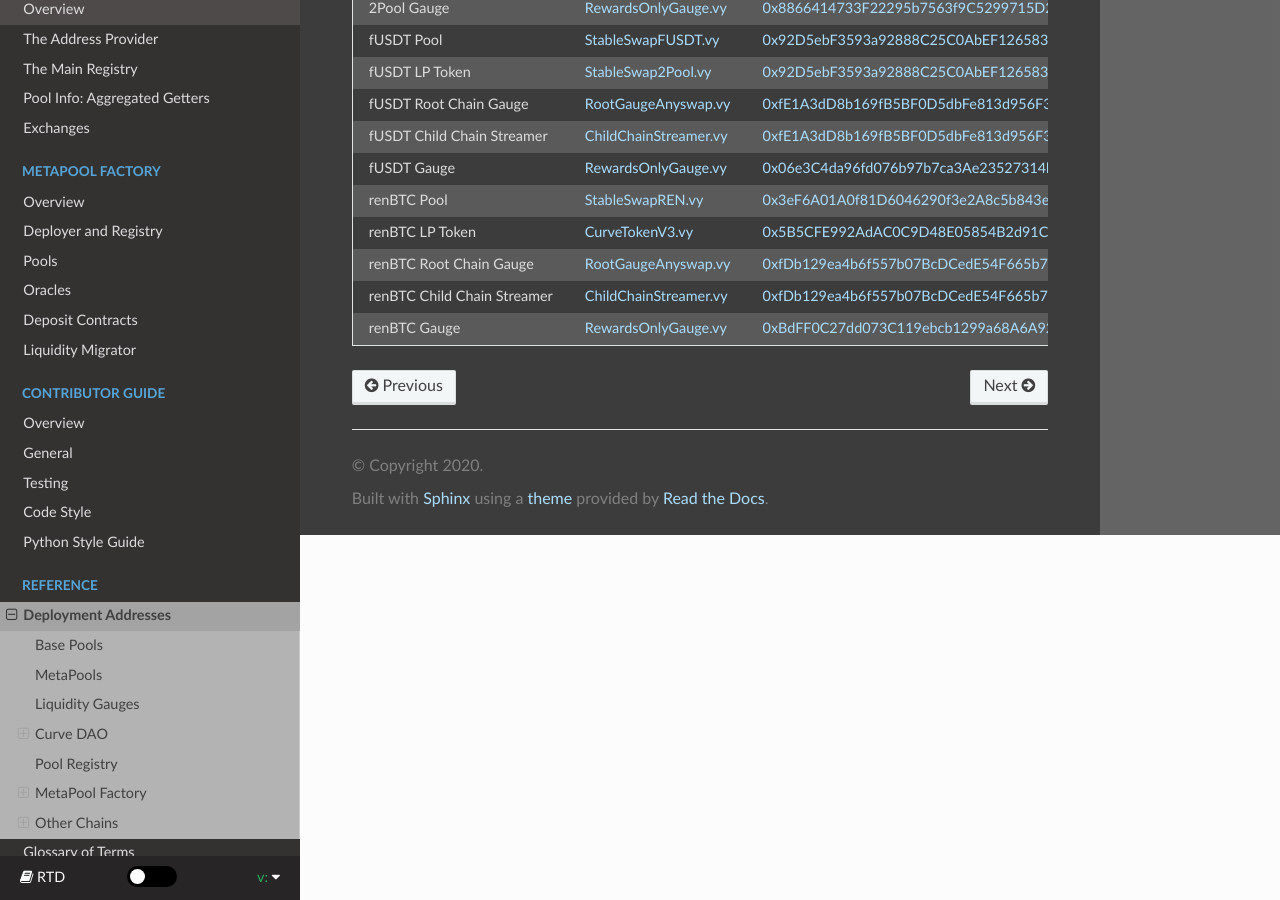
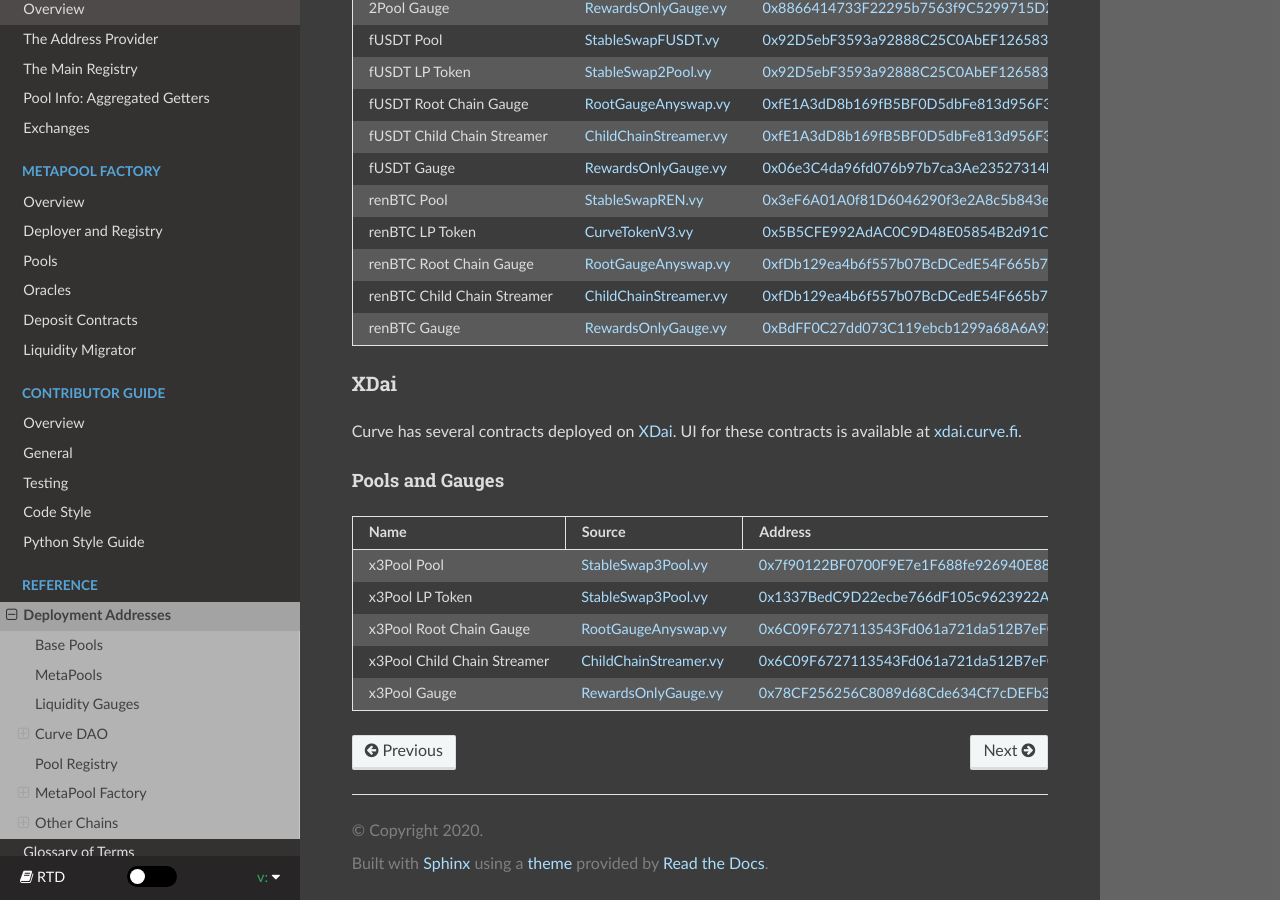
Before and after one commit to softlinkprotocol/curve-docs, a Sphinx documentation site: the page built from docs/ref-addresses.rst, in a window 1280 px wide and 900 px high, scrolled down 10522 px. Built offline with Sphinx 7.4.7 and the Read the Docs theme 2.0.0, drawn with Linux system fonts in a browser that asks for light colours.

Commit message:
docs: add xdai x3pool deploy addrs

```diff
--- a/docs/ref-addresses.rst
+++ b/docs/ref-addresses.rst
@@ -408,8 +408,25 @@ Pools and Gauges
    fUSDT Root Chain Gauge, `RootGaugeAnyswap.vy <https://github.com/curvefi/curve-dao-contracts/blob/master/contracts/gauges/sidechain/RootGaugeAnyswap.vy>`_, `0xfE1A3dD8b169fB5BF0D5dbFe813d956F39fF6310 <https://etherscan.io/address/0xfE1A3dD8b169fB5BF0D5dbFe813d956F39fF6310>`_
    fUSDT Child Chain Streamer, `ChildChainStreamer.vy <https://github.com/curvefi/curve-dao-contracts/blob/master/contracts/streamers/ChildChainStreamer.vy>`_, `0xfE1A3dD8b169fB5BF0D5dbFe813d956F39fF6310 <https://ftmscan.com/address/0xfE1A3dD8b169fB5BF0D5dbFe813d956F39fF6310>`_
    fUSDT Gauge, `RewardsOnlyGauge.vy <https://github.com/curvefi/curve-dao-contracts/blob/master/contracts/gauges/RewardsOnlyGauge.vy>`_, `0x06e3C4da96fd076b97b7ca3Ae23527314b6140dF <https://ftmscan.com/address/0x06e3C4da96fd076b97b7ca3Ae23527314b6140dF>`_
-   renBTC Pool, `StableSwapREN.vy <https://github.com/skellet0r/curve-contract-polygon/blob/master/contracts/pools/ren/StableSwapREN.vy>`_, `0x3eF6A01A0f81D6046290f3e2A8c5b843e738E604 <https://ftmscan.com/address/0x3eF6A01A0f81D6046290f3e2A8c5b843e738E604>`_
-   renBTC LP Token, `CurveTokenV3.vy <https://github.com/curvefi/curve-contract-polygon/blob/master/contracts/CurveTokenV3.vy>`_, `0x5B5CFE992AdAC0C9D48E05854B2d91C73a003858 <https://ftmscan.com/address/0x5B5CFE992AdAC0C9D48E05854B2d91C73a003858>`_
+   renBTC Pool, `StableSwapREN.vy <https://github.com/skellet0r/curve-contract-fantom/blob/master/contracts/pools/ren/StableSwapREN.vy>`_, `0x3eF6A01A0f81D6046290f3e2A8c5b843e738E604 <https://ftmscan.com/address/0x3eF6A01A0f81D6046290f3e2A8c5b843e738E604>`_
+   renBTC LP Token, `CurveTokenV3.vy <https://github.com/curvefi/curve-contract-fantom/blob/master/contracts/CurveTokenV3.vy>`_, `0x5B5CFE992AdAC0C9D48E05854B2d91C73a003858 <https://ftmscan.com/address/0x5B5CFE992AdAC0C9D48E05854B2d91C73a003858>`_
    renBTC Root Chain Gauge, `RootGaugeAnyswap.vy <https://github.com/curvefi/curve-dao-contracts/blob/master/contracts/gauges/sidechain/RootGaugeAnyswap.vy>`_, `0xfDb129ea4b6f557b07BcDCedE54F665b7b6Bc281 <https://etherscan.io/address/0xfDb129ea4b6f557b07BcDCedE54F665b7b6Bc281>`_
    renBTC Child Chain Streamer, `ChildChainStreamer.vy <https://github.com/curvefi/curve-dao-contracts/blob/master/contracts/streamers/ChildChainStreamer.vy>`_, `0xfDb129ea4b6f557b07BcDCedE54F665b7b6Bc281 <https://ftmscan.com/address/0xfDb129ea4b6f557b07BcDCedE54F665b7b6Bc281>`_
    renBTC Gauge, `RewardsOnlyGauge.vy <https://github.com/curvefi/curve-dao-contracts/blob/master/contracts/gauges/RewardsOnlyGauge.vy>`_, `0xBdFF0C27dd073C119ebcb1299a68A6A92aE607F0 <https://ftmscan.com/address/0xBdFF0C27dd073C119ebcb1299a68A6A92aE607F0>`_
+
+XDai
+----
+
+Curve has several contracts deployed on `XDai <https://www.xdaichain.com//>`_. UI for these contracts is available at `xdai.curve.fi <https://xdai.curve.fi>`_.
+
+Pools and Gauges
+****************
+
+.. csv-table::
+   :header: "Name", "Source", "Address"
+
+   x3Pool Pool, `StableSwap3Pool.vy <https://github.com/curvefi/curve-contract-xdai/blob/master/contracts/pools/2pool/StableSwap3Pool.vy>`_, `0x7f90122BF0700F9E7e1F688fe926940E8839F353 <https://blockscout.com/xdai/mainnet/address/0x7f90122BF0700F9E7e1F688fe926940E8839F353>`_
+   x3Pool LP Token, `StableSwap3Pool.vy <https://github.com/curvefi/curve-contract-xdai/blob/master/contracts/pools/2pool/StableSwap3Pool.vy>`_, `0x1337BedC9D22ecbe766dF105c9623922A27963EC <https://blockscout.com/xdai/mainnet/address/0x6C09F6727113543Fd061a721da512B7eFCDD0267>`_
+   x3Pool Root Chain Gauge, `RootGaugeAnyswap.vy <https://github.com/curvefi/curve-dao-contracts/blob/master/contracts/gauges/sidechain/RootGaugeAnyswap.vy>`_, `0x6C09F6727113543Fd061a721da512B7eFCDD0267 <https://etherscan.io/address/0x6C09F6727113543Fd061a721da512B7eFCDD0267>`_
+   x3Pool Child Chain Streamer, `ChildChainStreamer.vy <https://github.com/curvefi/curve-dao-contracts/blob/master/contracts/streamers/ChildChainStreamer.vy>`_, `0x6C09F6727113543Fd061a721da512B7eFCDD0267 <https://blockscout.com/xdai/mainnet/address/0x6C09F6727113543Fd061a721da512B7eFCDD0267>`_
+   x3Pool Gauge, `RewardsOnlyGauge.vy <https://github.com/curvefi/curve-dao-contracts/blob/master/contracts/gauges/RewardsOnlyGauge.vy>`_, `0x78CF256256C8089d68Cde634Cf7cDEFb39286470 <https://blockscout.com/xdai/mainnet/address/0x78CF256256C8089d68Cde634Cf7cDEFb39286470>`_
```
